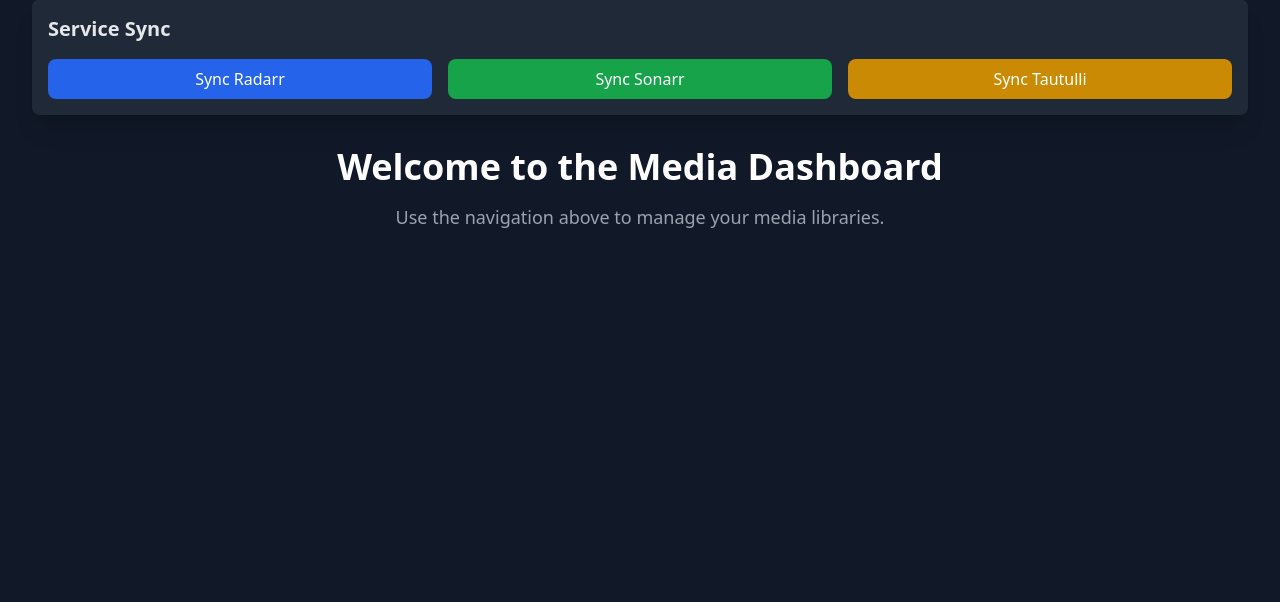
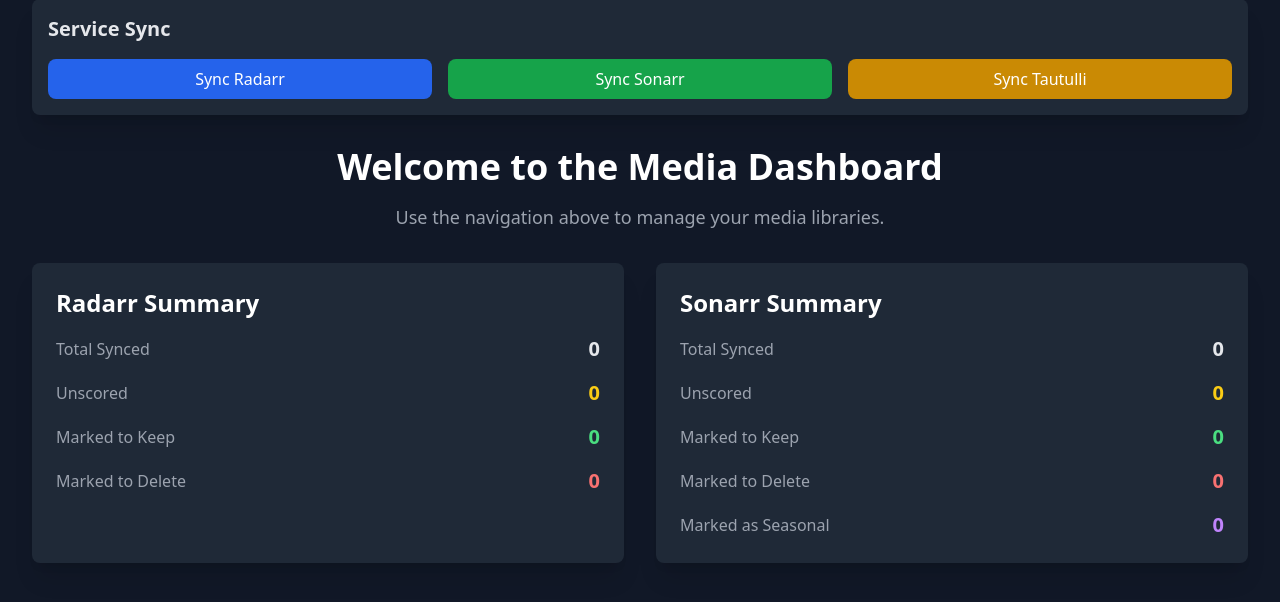
Before and after one commit to sagar4884/media-dashboard, a Flask app: page / in a window 1280 px wide. Shown: the part 97-699 px from the top of the page. Run offline with Flask 3, Linux system fonts and the light colour scheme; some libraries are stand-ins or nearby versions.

Commit message:
version 0.5

```diff
--- a/app/routes.py
+++ b/app/routes.py
@@ -8,7 +8,35 @@ from datetime import datetime, timedelta
 
 @current_app.route('/')
 def dashboard():
-    return render_template('dashboard.html')
+    # Radarr stats
+    radarr_total = Movie.query.count()
+    radarr_unscored = Movie.query.filter(Movie.score.in_(['Not Scored', None])).count()
+    radarr_keep = Movie.query.filter_by(score='Keep').count()
+    radarr_delete = Movie.query.filter_by(score='Delete').count()
+
+    # Sonarr stats
+    sonarr_total = Show.query.count()
+    sonarr_unscored = Show.query.filter(Show.score.in_(['Not Scored', None])).count()
+    sonarr_keep = Show.query.filter_by(score='Keep').count()
+    sonarr_delete = Show.query.filter_by(score='Delete').count()
+    sonarr_seasonal = Show.query.filter_by(score='Seasonal').count()
+
+    stats = {
+        'radarr': {
+            'total': radarr_total,
+            'unscored': radarr_unscored,
+            'keep': radarr_keep,
+            'delete': radarr_delete
+        },
+        'sonarr': {
+            'total': sonarr_total,
+            'unscored': sonarr_unscored,
+            'keep': sonarr_keep,
+            'delete': sonarr_delete,
+            'seasonal': sonarr_seasonal
+        }
+    }
+    return render_template('dashboard.html', stats=stats)
 
 @current_app.route('/radarr')
 def radarr_page():
@@ -61,11 +89,11 @@ def settings():
 @current_app.route('/sync/<service>')
 def sync(service):
     if service == 'radarr':
-        job = current_app.queue.enqueue(sync_radarr_movies)
+        job = current_app.queue.enqueue(sync_radarr_movies, job_timeout='15m')
     elif service == 'sonarr':
-        job = current_app.queue.enqueue(sync_sonarr_shows)
+        job = current_app.queue.enqueue(sync_sonarr_shows, job_timeout='15m')
     elif service == 'tautulli':
-        job = current_app.queue.enqueue(sync_tautulli_history)
+        job = current_app.queue.enqueue(sync_tautulli_history, job_timeout='5m')
     else:
         return jsonify({'error': 'Invalid service'}), 400
 
@@ -110,14 +138,19 @@ def media_action(media_type, media_id, action):
         item.score = 'Keep'
         item.delete_at = None
         tags_to_add.append('ai-keep')
-        tags_to_remove.append('ai-delete')
+        tags_to_remove.extend(['ai-delete', 'ai-rolling-keep'])
     elif action == 'delete':
         item.score = 'Delete'
         settings = ServiceSettings.query.filter_by(service_name=service_name).first()
         grace_days = settings.grace_days if settings else 30
         item.delete_at = datetime.utcnow() + timedelta(days=grace_days)
         tags_to_add.append('ai-delete')
-        tags_to_remove.append('ai-keep')
+        tags_to_remove.extend(['ai-keep', 'ai-rolling-keep'])
+    elif action == 'seasonal' and media_type == 'show':
+        item.score = 'Seasonal'
+        item.delete_at = None
+        tags_to_add.append('ai-rolling-keep')
+        tags_to_remove.extend(['ai-delete', 'ai-keep'])
 
     db.session.commit()
 
@@ -129,9 +162,9 @@ def media_action(media_type, media_id, action):
     update_service_tags(service_name, payload)
 
     if media_type == 'movie':
-        return redirect(url_for('radarr_page'))
+        return redirect(url_for('radarr_page', view=request.args.get('view', 'table')))
     else:
-        return redirect(url_for('sonarr_page'))
+        return redirect(url_for('sonarr_page', view=request.args.get('view', 'table')))
 
 
 @current_app.route('/purge')
--- a/app/templates/dashboard.html
+++ b/app/templates/dashboard.html
@@ -39,6 +39,59 @@
             <div class="text-center">
                 <h1 class="text-4xl font-bold text-white">Welcome to the Media Dashboard</h1>
                 <p class="text-lg text-gray-400 mt-4">Use the navigation above to manage your media libraries.</p>
+            </div>
+
+            <!-- Stats Section -->
+            <div class="mt-8 grid grid-cols-1 md:grid-cols-2 gap-8">
+                <!-- Radarr Stats -->
+                <div class="bg-gray-800 p-6 rounded-lg shadow-xl">
+                    <h2 class="text-2xl font-bold mb-4 text-white">Radarr Summary</h2>
+                    <div class="space-y-4">
+                        <div class="flex justify-between items-center">
+                            <span class="text-gray-400">Total Synced</span>
+                            <span class="font-bold text-xl">{{ stats.radarr.total }}</span>
+                        </div>
+                        <div class="flex justify-between items-center">
+                            <span class="text-gray-400">Unscored</span>
+                            <span class="font-bold text-xl text-yellow-400">{{ stats.radarr.unscored }}</span>
+                        </div>
+                        <div class="flex justify-between items-center">
+                            <span class="text-gray-400">Marked to Keep</span>
+                            <span class="font-bold text-xl text-green-400">{{ stats.radarr.keep }}</span>
+                        </div>
+                        <div class="flex justify-between items-center">
+                            <span class="text-gray-400">Marked to Delete</span>
+                            <span class="font-bold text-xl text-red-400">{{ stats.radarr.delete }}</span>
+                        </div>
+                    </div>
+                </div>
+
+                <!-- Sonarr Stats -->
+                <div class="bg-gray-800 p-6 rounded-lg shadow-xl">
+                    <h2 class="text-2xl font-bold mb-4 text-white">Sonarr Summary</h2>
+                     <div class="space-y-4">
+                        <div class="flex justify-between items-center">
+                            <span class="text-gray-400">Total Synced</span>
+                            <span class="font-bold text-xl">{{ stats.sonarr.total }}</span>
+                        </div>
+                        <div class="flex justify-between items-center">
+                            <span class="text-gray-400">Unscored</span>
+                            <span class="font-bold text-xl text-yellow-400">{{ stats.sonarr.unscored }}</span>
+                        </div>
+                        <div class="flex justify-between items-center">
+                            <span class="text-gray-400">Marked to Keep</span>
+                            <span class="font-bold text-xl text-green-400">{{ stats.sonarr.keep }}</span>
+                        </div>
+                        <div class="flex justify-between items-center">
+                            <span class="text-gray-400">Marked to Delete</span>
+                            <span class="font-bold text-xl text-red-400">{{ stats.sonarr.delete }}</span>
+                        </div>
+                        <div class="flex justify-between items-center">
+                            <span class="text-gray-400">Marked as Seasonal</span>
+                            <span class="font-bold text-xl text-purple-400">{{ stats.sonarr.seasonal }}</span>
+                        </div>
+                    </div>
+                </div>
             </div>
         </main>
     </div>
```
Also changed, not shown: app/tasks.py (+34 -2 lines), app/templates/radarr.html (+6 -6 lines), app/templates/sonarr.html (+10 -6 lines), CHANGELOG.md.
